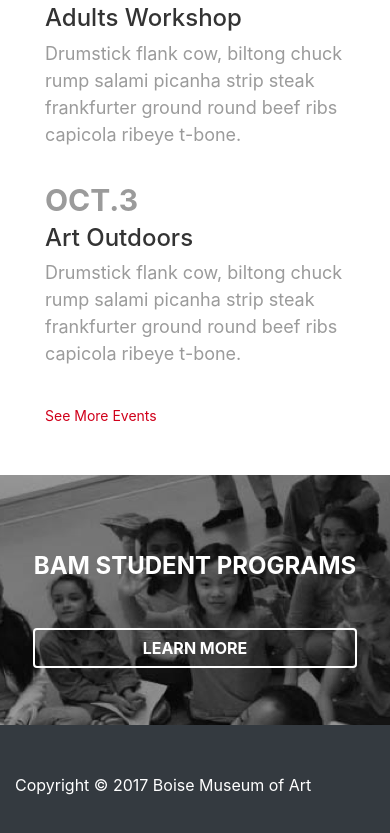
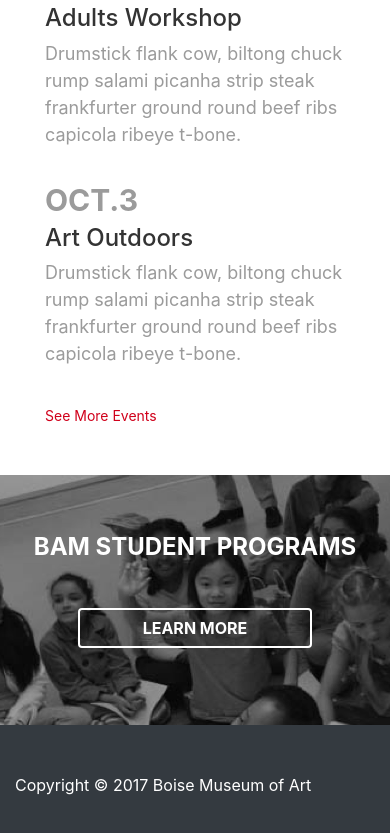
Before and after one commit to davidealva/BAM_Homepage, a website: page index.html in a window 390 px wide. Shown: the part 3950-4783 px from the top of the page. Drawn offline with Linux system fonts and the light colour scheme.

Commit message:
Fix Mobile margins

```diff
--- a/css/styles.css
+++ b/css/styles.css
@@ -1,3 +1,5 @@
+/* BAM Mains CSS override of Bootstrap 4 beta */
+
 h1 {
   font-size: 64px;
   color: #4a4a4a;
@@ -265,12 +267,12 @@ img {
   }
 
   #student button {
-    width: 90%;
+    width: 65%;
     height: 40px;
   }
 
   .center-it {
-    margin-top: 20%;
+    margin-top: 15%;
   }
 
 }
```
